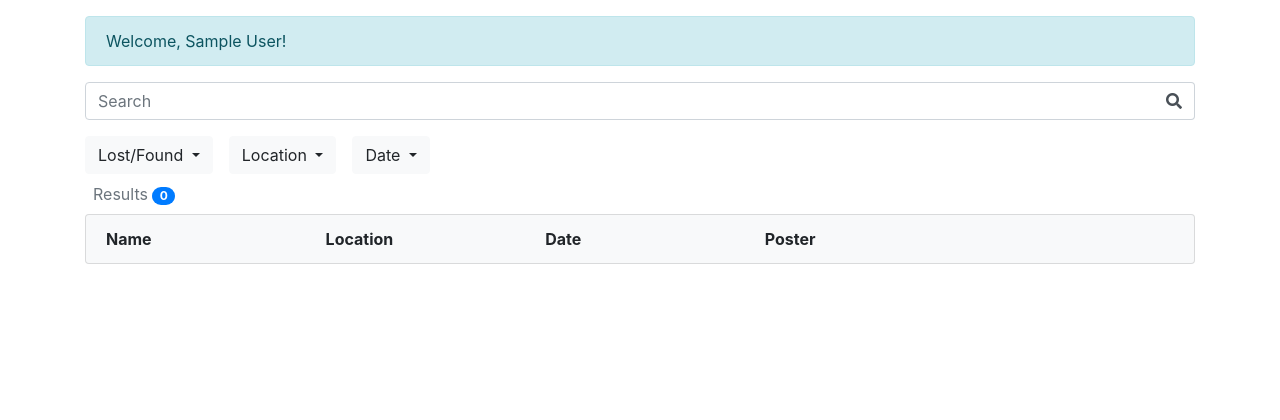
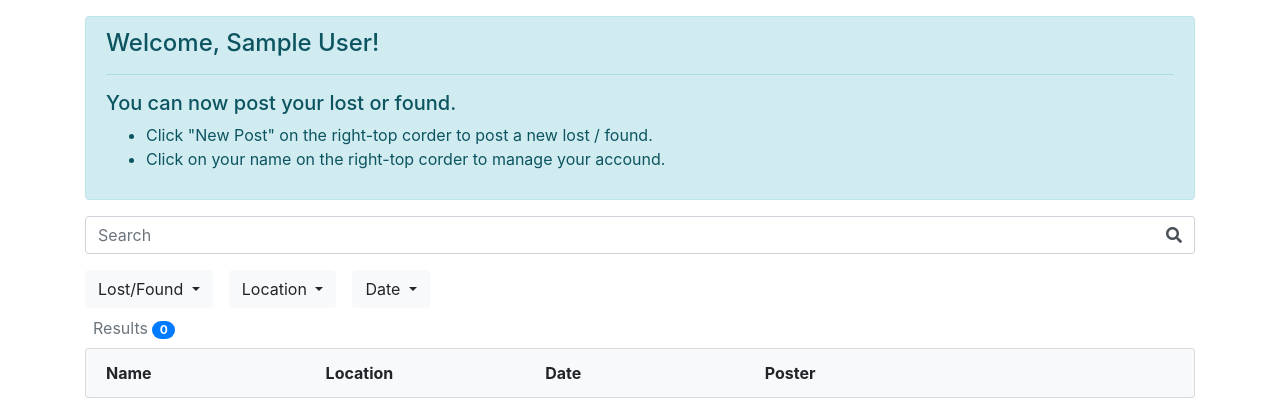
Before and after one commit to DRJ31/COMP3043-Project, a Django app: page / in a window 1280 px wide. Shown: the part 56-476 px from the top of the page. Run offline with Django 3.2, Linux system fonts and the light colour scheme; the visitor is signed in with stand-in values (Sample User, id 1); data that the repository does not hold is empty; some libraries are stand-ins or nearby versions.

Commit message:
index: add a badge to welcome the user

```diff
--- a/templates/index.html
+++ b/templates/index.html
@@ -57,9 +57,34 @@
 <div class="container mt-3">
 
     {% if user.is_authenticated %}
+    {# Display a badge to welcome the user (nonsense) #}
+
     <div class="alert alert-info" role="alert">
-      Welcome, {{ user.first_name }} {{ user.last_name }}!
+        <h4>
+            {% if user.first_name %}
+                {% if user.last_name %}
+                    Welcome, {{ user.first_name }} {{ user.last_name }}!
+                {% else %}
+                    Welcome, {{ user.first_name }}!
+                {% endif %}
+            {% else %}
+                {% if user.last_name %}
+                    Welcome, {{ user.last_name }}!
+                {% else %}
+                    Welcome, {{ user.username }}!
+                {% endif %}
+            {% endif %}
+        </h4>
+
+        <hr>
+
+        <h5>You can now post your lost or found.</h5>
+        <ul>
+          <li>Click "New Post" on the right-top corder to post a new lost / found.</li>
+          <li>Click on your name on the right-top corder to manage your accound.</li>
+        </ul>
     </div>
+
     {% endif %}
 
     <div class="input-group has-feedback">
```
